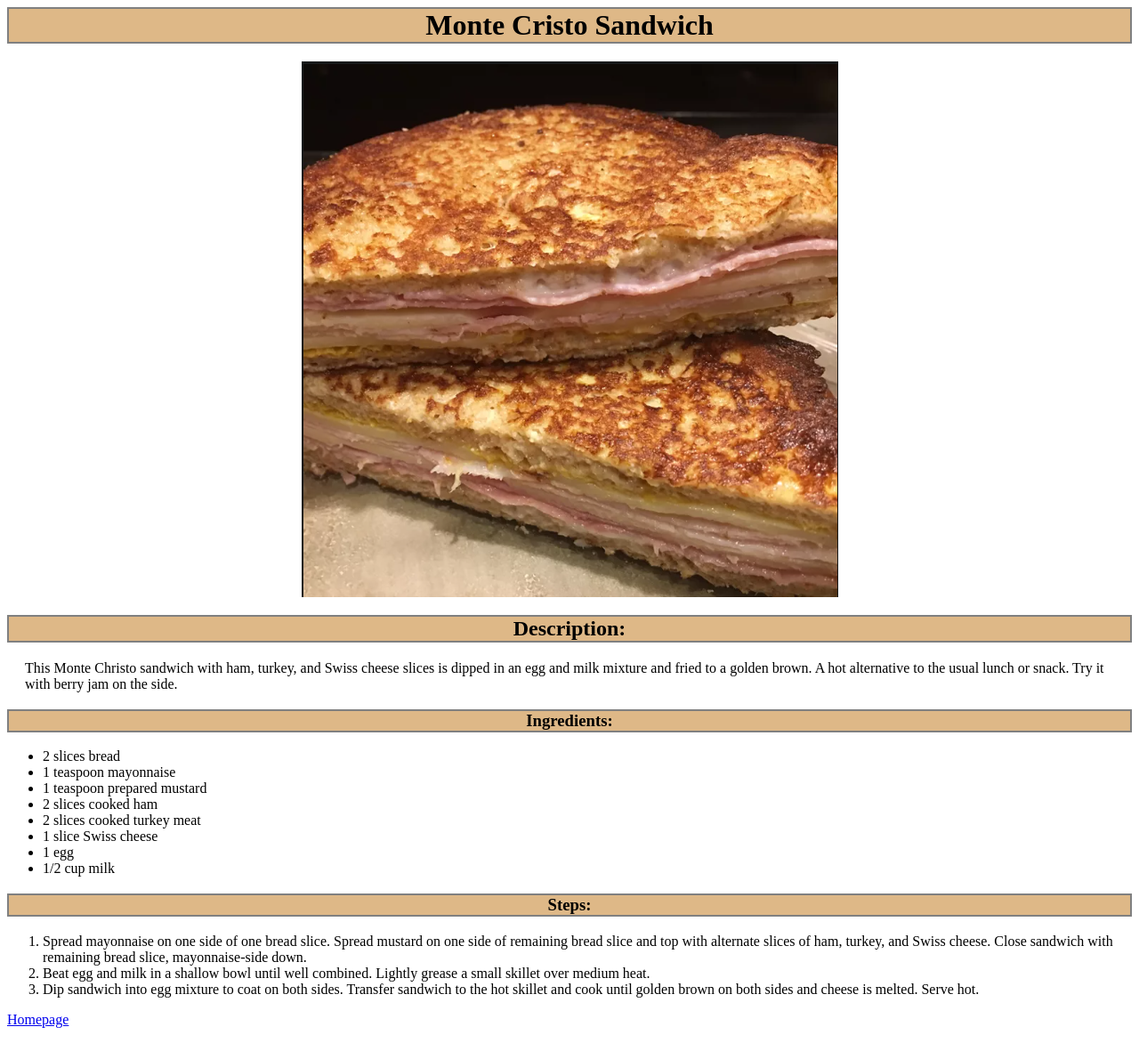
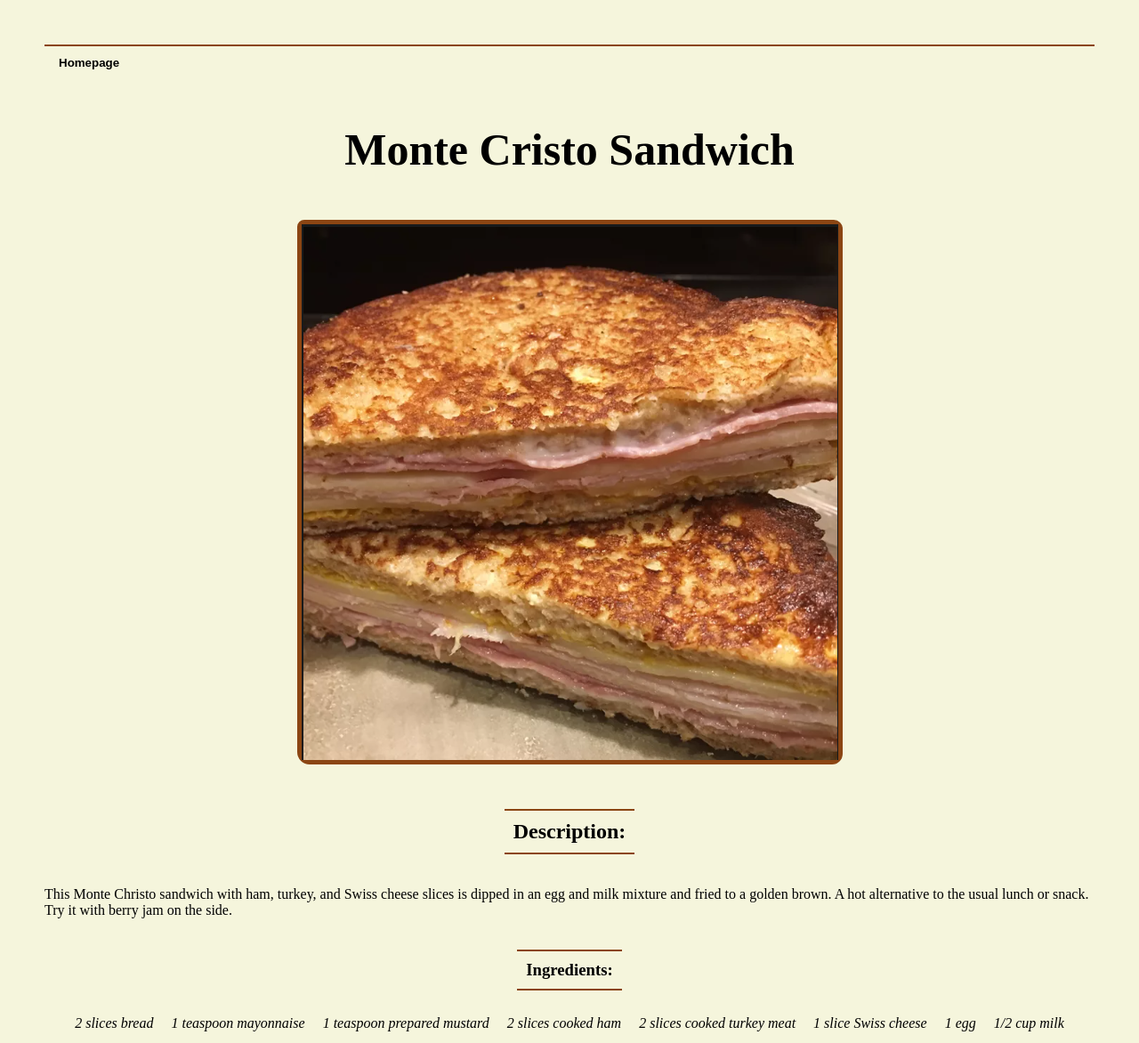
Before and after one commit to jdtroubat/odin-recipes, a plain HTML site: page recipes/sandwich.html in a window 1280 px wide. Shown: the top 1172 px of the page at 89% size. Drawn offline with Linux system fonts and the light colour scheme.

Commit message:
Added Flex + Theme

```diff
--- a/recipes/sandwich.html
+++ b/recipes/sandwich.html
@@ -3,10 +3,12 @@
 
 <head>
     <meta charset="UTF-8">
+    <meta http-equiv="X-UA-Compatible" content="IE=edge">
+    <meta name="viewport" content="width=device-width, initial-scale=1.0">
     <title>Monte Cristo Sandwich</title>
     <link rel="stylesheet" href="../style.css">
 </head>
-
+<button><a href="../index.html">Homepage</a></button>
 <body>
     <div class="title">Monte Cristo Sandwich</div>
     <div class="img"><img src="../images/sandwich.png" alt="A perfect sandwich"></div>
@@ -33,5 +35,4 @@
             <li>Dip sandwich into egg mixture to coat on both sides. Transfer sandwich to the hot skillet and cook until golden brown on both sides and cheese is melted. Serve hot.</li>
         </ol>
 </body>
-<a href="../index.html">Homepage</a>
 </html>
--- a/style.css
+++ b/style.css
@@ -1,61 +1,91 @@
-* {
-    max-height: fit-content;
-    max-width: auto;
-    justify-content: center;
-
+body {
+    display: flex;
+    flex-direction: column;
+    margin: 50px;
+    background-color: beige;
+    border-top: solid saddlebrown 2px;
+    border-bottom: solid saddlebrown 2px;
 }
-
 .title {
-    display: flex;
-    font-size: 32px;
+    display: flex ;
+    align-self: center;
+    flex-grow: 1;
+    padding: 50px;
+    font-size: 50px;
     font-weight: bold;
-    background-color: burlywood;
-    border: 2px solid grey;
-    margin-bottom: 20px;
 }
 
 .img {
     display: flex;
-    text-align: center;
+    align-self: center;
+    flex-grow: 1;
+    border: solid saddlebrown 5px;
+    border-radius: 8px 10px 12px 14px;
+    margin-bottom: 30px;
+}
+
+h2,
+h3 {
+    display: flex;
+    align-self: center;
+    flex-grow: 1;
+    padding: 10px;
+    border-top: solid saddlebrown 2px;
+    border-bottom: solid saddlebrown 2px;
+}
+
+p {
+    display: flex;
+    align-self: center;
+    flex-grow: 1;
+}
+
+ul {
+    display: flex;
+    flex-shrink: 1;
+    justify-content: center;
+    margin: 0;
+    padding: 0;
+}
+ol {
+    display: flex;
+    flex-shrink: 1;
+    justify-content: center;
+    margin: 0;
+    padding: 0px;
 }
 
 .url {
     display: flex;
-    flex: 1;
-    padding: 20px;
+    align-self: center;
+    flex-grow: 1;
+    justify-content: center;
+    margin-top: 40px;
+    padding: 0;
+    font-weight: 700;
+    font-size: 24px;
+    border-top: solid saddlebrown 2px;
 }
 
-.omelet,
-.sandwich,
-.hotdog {
+li {
     display: flex;
-    flex: 1;
+    flex-shrink: 1;
+    justify-self: center;
     padding: 10px;
-    border: 2px solid grey;
-    background-color: burlywood;
+    font-style: italic;
 }
 
-.sandwich {
-    border-left: 0;
-    border-right: 0;
+a {
+    display: flex;
+    flex-grow: 1;
+    align-self: center;
+    text-decoration: none;
+    padding: 10px;
+    color: black;
+    font-weight: 700;
 }
 
-h2,
-h3 {
-    display:flex;
-    background-color: burlywood;
-    border: 2px solid grey;
+button {
+    border: none;
+    background-color: beige;
 }
-
-p {
-    display: flex;
-    justify-content: left;
-    margin-left: 20px;
-}
-
-ol,
-ul {
-   display: flex;
-    flex: 1;
-    flex-direction: column;
-}
```
Also changed, not shown: index.html (+4 -4 lines), recipes/hotdog.html (+5 -4 lines), recipes/omelet.html (+3 -3 lines).
